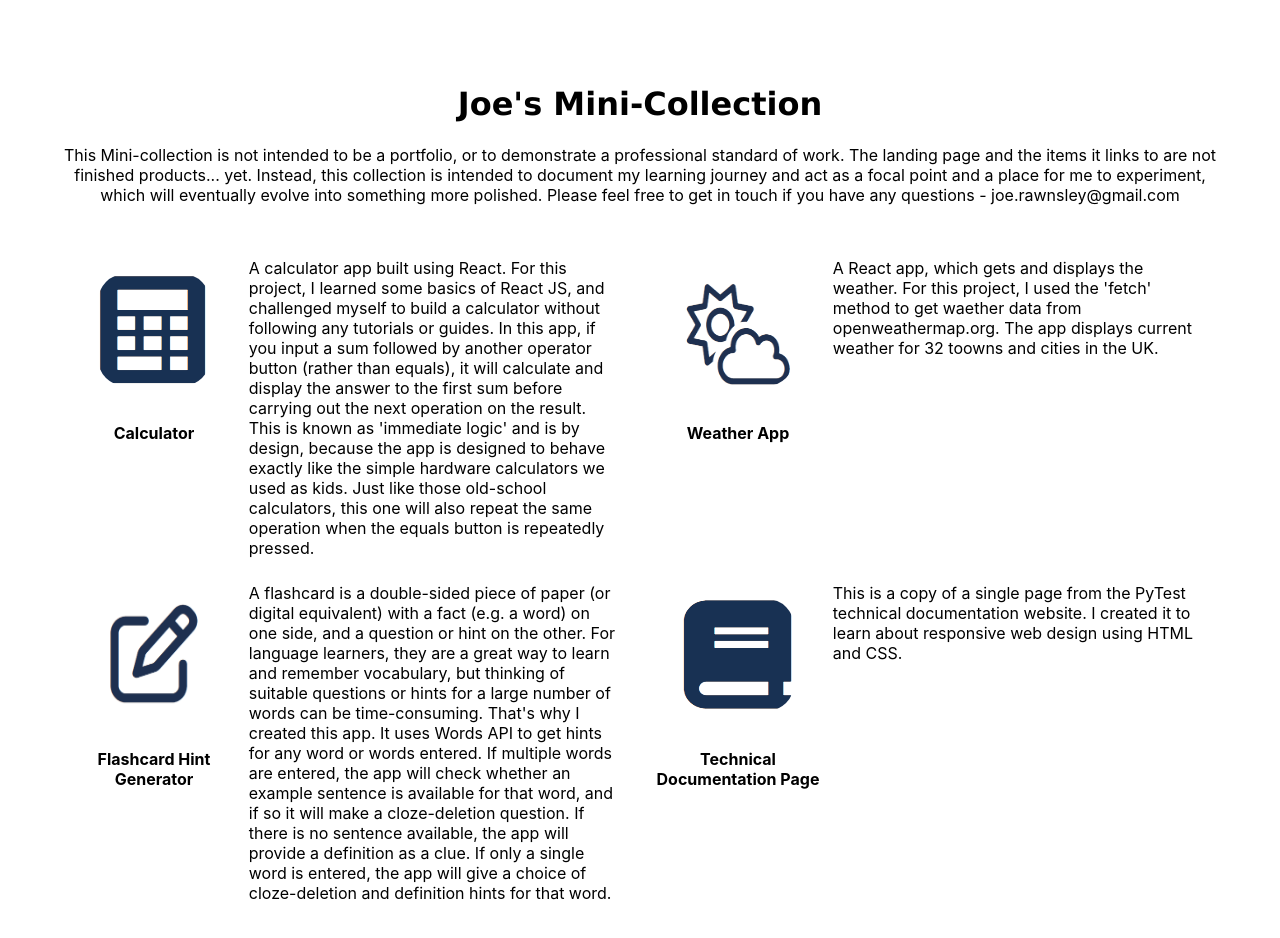
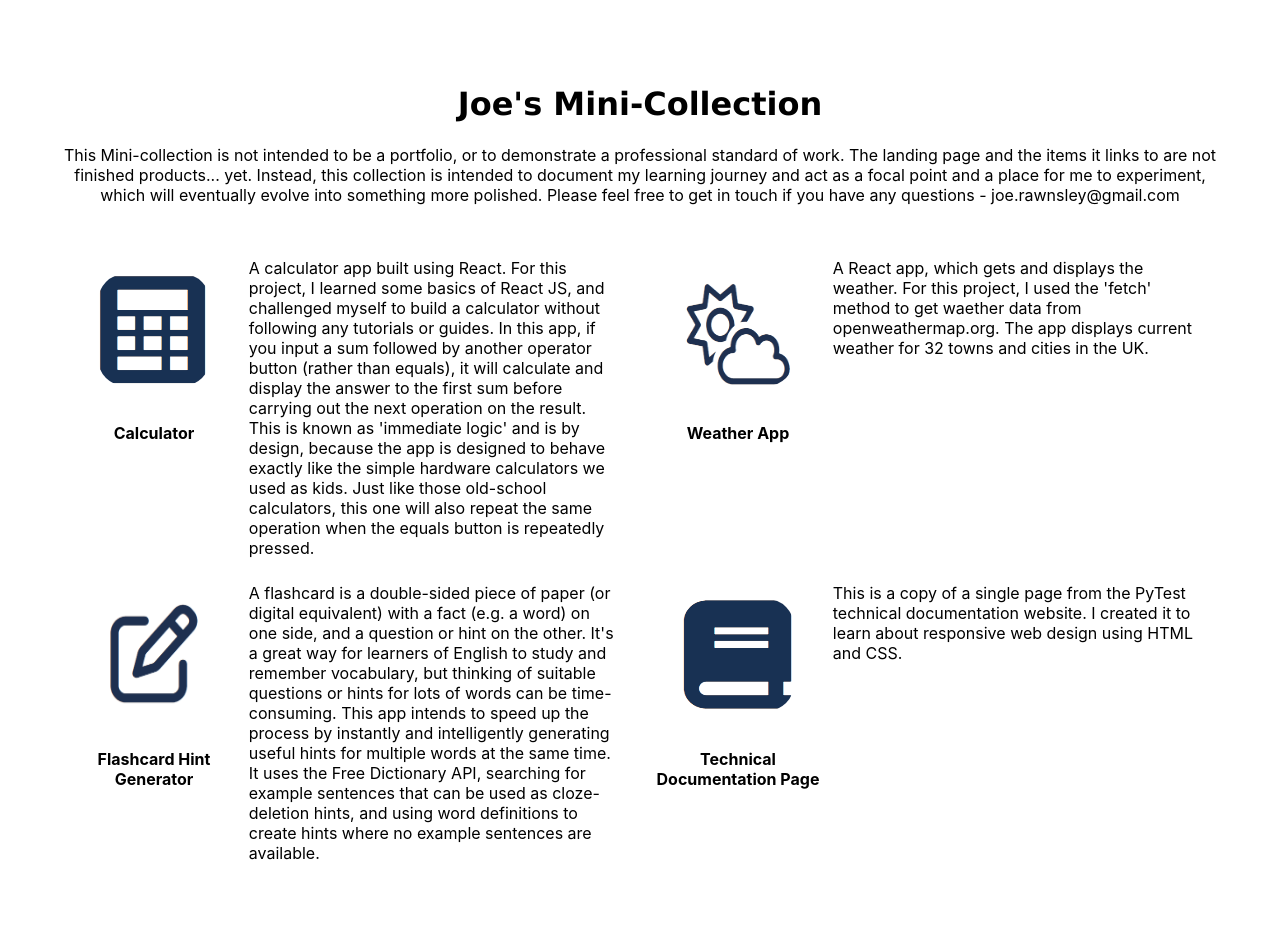
Before and after one commit to J-Rawnsley/mini-collection-v2, a React (Create React App) app: page / in a window 1280 px wide. Shown: the top 938 px of the page. Built offline with nearby package versions, Linux system fonts and the light colour scheme.

Commit message:
updated descriptions

```diff
--- a/src/linkData.js
+++ b/src/linkData.js
@@ -98,7 +98,7 @@ const itemLinks = [
     img: weatherImg,
     link: weather,
     imgDesc: "an icon with a sun and a cloud",
-    projectDesc: "A React app, which gets and displays the weather. For this project, I used the 'fetch' method to get waether data from openweathermap.org. The app displays current weather for 32 toowns and cities in the UK.",
+    projectDesc: "A React app, which gets and displays the weather. For this project, I used the 'fetch' method to get waether data from openweathermap.org. The app displays current weather for 32 towns and cities in the UK.",
     included: true
   },
   {
@@ -106,7 +106,7 @@ const itemLinks = [
     img: flashcardImg,
     link: flashcardURL,
     imgDesc: "a square with a pencil, representing a flashcard used for language learning",
-    projectDesc: "A flashcard is a double-sided piece of paper (or digital equivalent) with a fact (e.g. a word) on one side, and a question or hint on the other. For language learners, they are a great way to learn and remember vocabulary, but thinking of suitable questions or hints for a large number of words can be time-consuming. That's why I created this app. It uses Words API to get hints for any word or words entered. If multiple words are entered, the app will check whether an example sentence is available for that word, and if so it will make a cloze-deletion question. If there is no sentence available, the app will provide a definition as a clue. If only a single word is entered, the app will give a choice of cloze-deletion and definition hints for that word.",
+    projectDesc: "A flashcard is a double-sided piece of paper (or digital equivalent) with a fact (e.g. a word) on one side, and a question or hint on the other. It's a great way for learners of English to study and remember vocabulary, but thinking of suitable questions or hints for lots of words can be time-consuming. This app intends to speed up the process by instantly and intelligently generating useful hints for multiple words at the same time. It uses the Free Dictionary API, searching for example sentences that can be used as cloze-deletion hints, and using word definitions to create hints where no example sentences are available.",
     included: true
   },
   {
```
